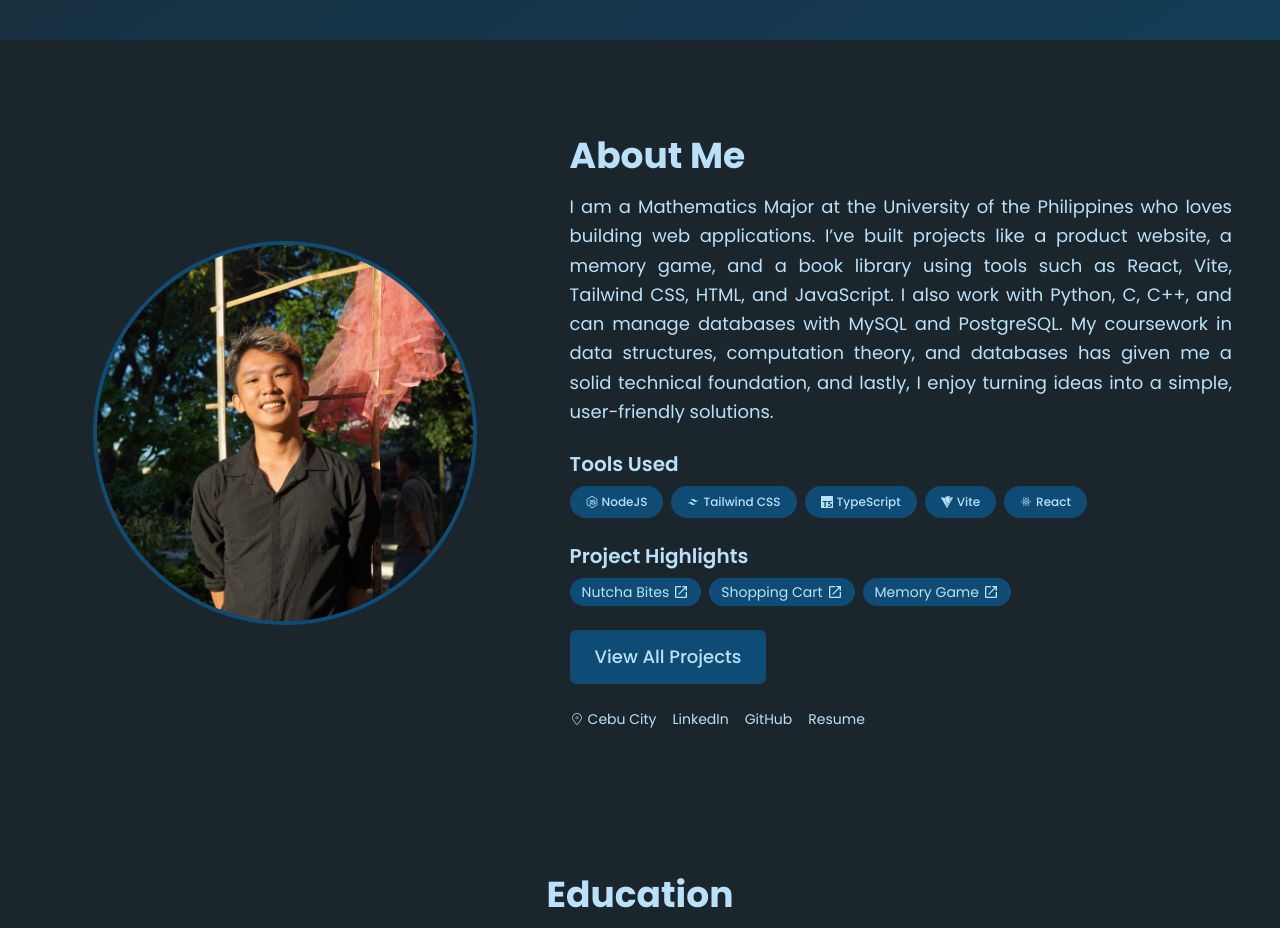
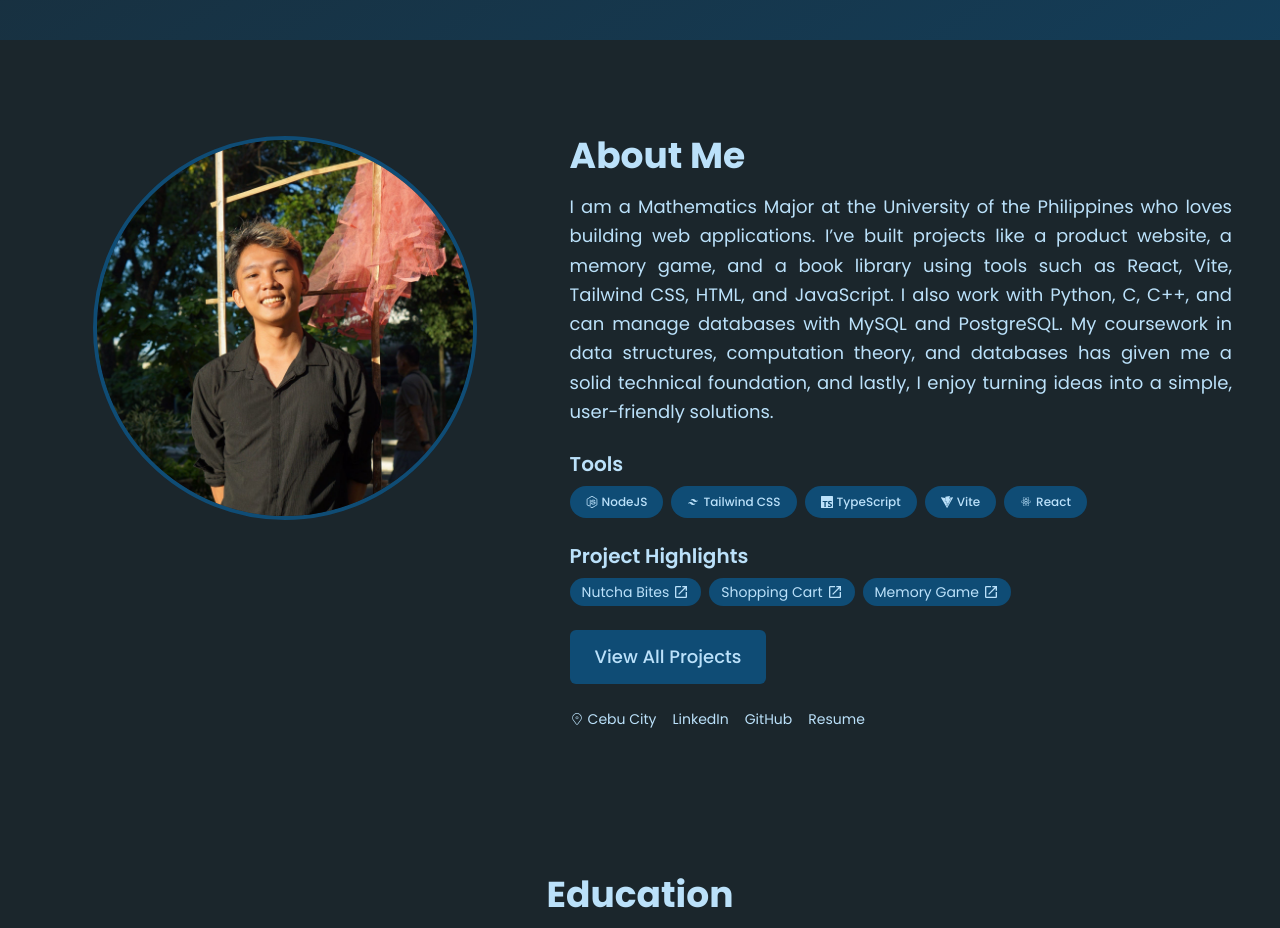
Before and after one commit to jlescarlan11/Portfolio, a React (Vite) app: page /#hero in a window 1280 px wide. Shown: the part 760-1688 px from the top of the page. Built offline with nearby package versions, Linux system fonts and the light colour scheme.

Commit message:
added resume in about section

```diff
--- a/src/components/About.tsx
+++ b/src/components/About.tsx
@@ -11,6 +11,7 @@ import {
 } from "react-icons/si";
 import { Link } from "react-router-dom";
 import { HashLink } from "react-router-hash-link";
+import Resume from "../assets/Resume.pdf";
 
 interface PhotoSectionProps {
   photoUrl?: string;
@@ -114,7 +115,7 @@ const BioSection = () => {
       </p>
       {/* Techstacks */}
       <div className="mb-6">
-        <h3 className="text-xl font-semibold mb-2">Tools Used</h3>
+        <h3 className="text-xl font-semibold mb-2">Tools</h3>
         {/*
           The project items are rendered as interactive badges.
           Each badge is clickable (using React Router's Link) to provide more details about the project.
@@ -181,7 +182,7 @@ const BioSection = () => {
           <CiLocationOn /> Cebu City
         </p>
         <a
-          href="https://www.linkedin.com/in/john-lester-escarlan-3a23072a6/" // Replace with your LinkedIn URL.
+          href="https://www.linkedin.com/in/john-lester-escarlan-3a23072a6/"
           target="_blank"
           rel="noopener noreferrer"
           className="text-[var(--text-color)] hover:underline"
@@ -190,7 +191,7 @@ const BioSection = () => {
           LinkedIn
         </a>
         <a
-          href="https://github.com/jlescarlan11" // Replace with your LinkedIn URL.
+          href="https://github.com/jlescarlan11"
           target="_blank"
           rel="noopener noreferrer"
           className="text-[var(--text-color)] hover:underline"
@@ -199,7 +200,7 @@ const BioSection = () => {
           GitHub
         </a>
         <a
-          href="/resume.pdf" // Replace with your resume path.
+          href={Resume}
           target="_blank"
           rel="noopener noreferrer"
           className="text-[var(--text-color)] hover:underline"
@@ -238,7 +239,7 @@ const About: React.FC<AboutMeProps> = ({ photoUrl, showPhoto = true }) => {
         aria-label="About Me Section"
         className="relative overflow-hidden bg-[var(--primary-color)] text-[var(--text-color)] pt-24 pb-12 px-4 sm:px-6 md:px-12"
       >
-        <div className="container mx-auto flex flex-col md:flex-row items-center animate-fadeIn">
+        <div className="container mx-auto flex flex-col md:flex-row items-start animate-fadeIn">
           <PhotoSection photoUrl={photoUrl} showPhoto={showPhoto} />
           <BioSection />
         </div>
```
Also changed, not shown: 1 other file (tests, documents, lock files or other folders).
